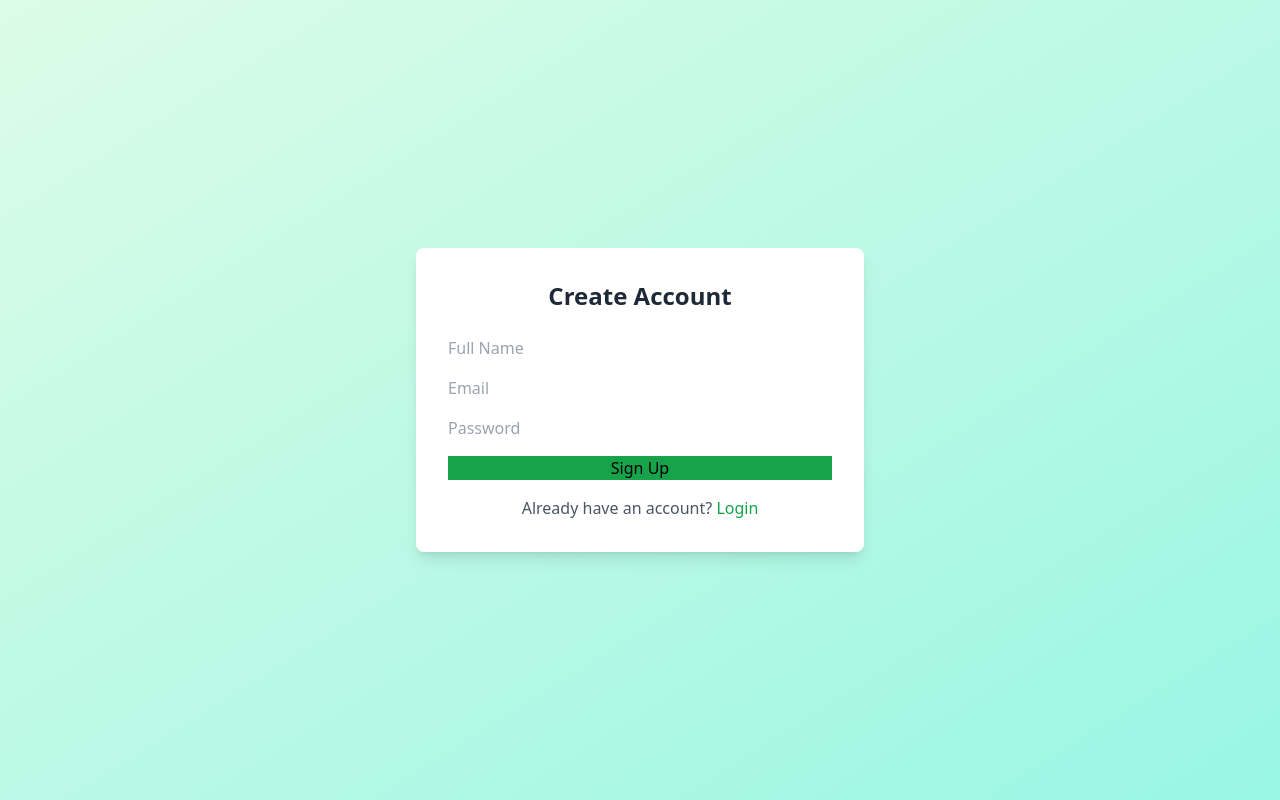
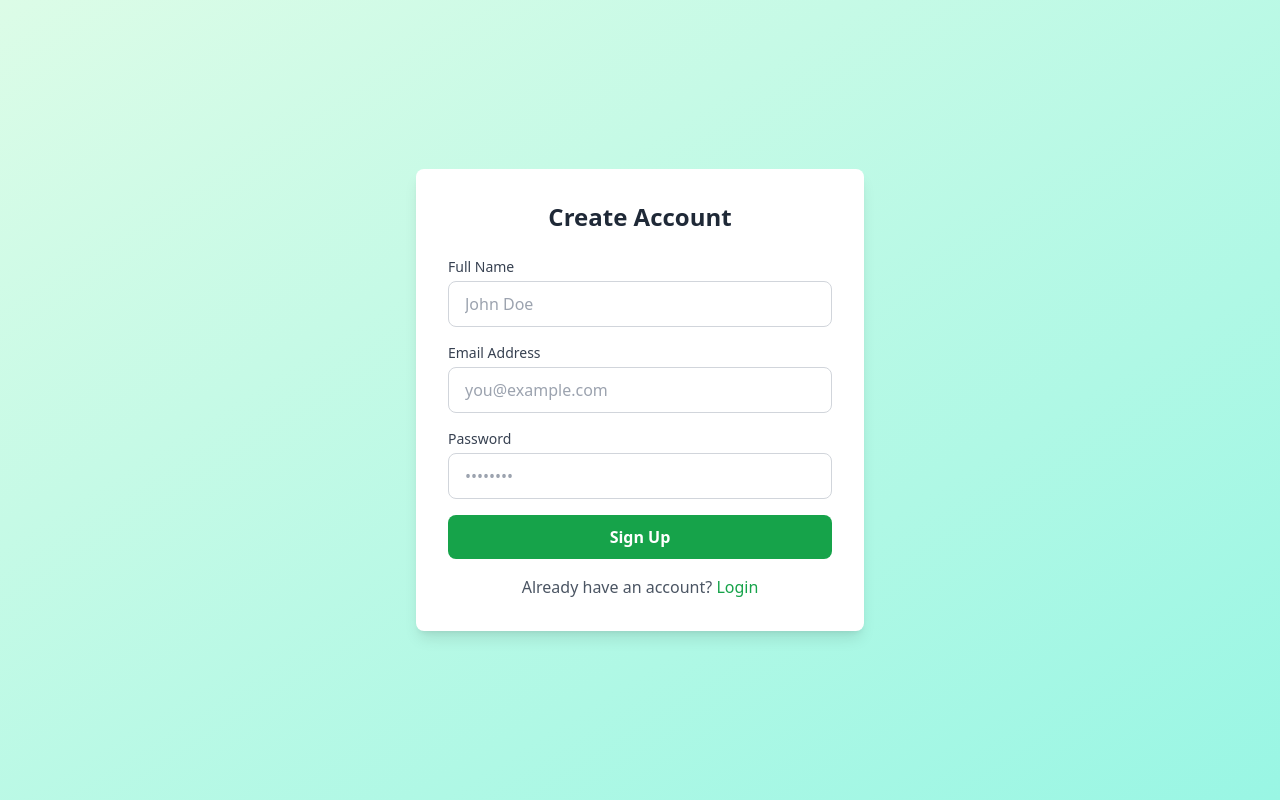
Before and after one commit to m-waqas01/invoiceSys-frontend, a React (Create React App) app: page /signup in a window 1280 px wide. Built offline with nearby package versions, Linux system fonts and the light colour scheme.

Commit message:
first commit

```diff
--- a/src/pages/Auth/Login.js
+++ b/src/pages/Auth/Login.js
@@ -64,29 +64,43 @@ const Login = ({ setToken }) => {
 
         {/* Form */}
         <form onSubmit={submitHandler} className="space-y-4">
-          <div>
-            <label className="block text-sm text-gray-600 mb-1">
+          <div className="space-y-1">
+            <label className="block text-sm font-medium text-gray-700">
               Email Address
             </label>
             <input
               type="email"
               placeholder="you@example.com"
-              className="input"
               value={form.email}
               onChange={(e) => setForm({ ...form, email: e.target.value })}
               required
+              className="
+      w-full px-4 py-2.5 rounded-lg
+      border border-gray-300
+      text-gray-800 placeholder-gray-400
+      focus:outline-none focus:ring-2 focus:ring-blue-500 focus:border-blue-500
+      transition duration-200
+    "
             />
           </div>
 
-          <div>
-            <label className="block text-sm text-gray-600 mb-1">Password</label>
+          <div className="space-y-1">
+            <label className="block text-sm font-medium text-gray-700">
+              Password
+            </label>
             <input
               type="password"
               placeholder="••••••••"
-              className="input"
               value={form.password}
               onChange={(e) => setForm({ ...form, password: e.target.value })}
               required
+              className="
+      w-full px-4 py-2.5 rounded-lg
+      border border-gray-300
+      text-gray-800 placeholder-gray-400
+      focus:outline-none focus:ring-2 focus:ring-blue-500 focus:border-blue-500
+      transition duration-200
+    "
             />
           </div>
 
--- a/src/pages/Auth/Signup.js
+++ b/src/pages/Auth/Signup.js
@@ -35,36 +35,84 @@ const Signup = () => {
         )}
 
         <form onSubmit={submitHandler} className="space-y-4">
+          <div className="space-y-4">
+            {/* Full Name */}
+            <div className="space-y-1">
+              <label className="block text-sm font-medium text-gray-700">
+                Full Name
+              </label>
               <input
                 type="text"
-            placeholder="Full Name"
-            className="input"
+                placeholder="John Doe"
                 value={form.name}
                 onChange={(e) => setForm({ ...form, name: e.target.value })}
                 required
+                className="
+        w-full px-4 py-2.5 rounded-lg
+        border border-gray-300
+        text-gray-800 placeholder-gray-400
+        focus:outline-none focus:ring-2 focus:ring-green-500 focus:border-green-500
+        transition duration-200
+      "
               />
+            </div>
 
+            {/* Email */}
+            <div className="space-y-1">
+              <label className="block text-sm font-medium text-gray-700">
+                Email Address
+              </label>
               <input
                 type="email"
-            placeholder="Email"
-            className="input"
+                placeholder="you@example.com"
                 value={form.email}
                 onChange={(e) => setForm({ ...form, email: e.target.value })}
                 required
+                className="
+        w-full px-4 py-2.5 rounded-lg
+        border border-gray-300
+        text-gray-800 placeholder-gray-400
+        focus:outline-none focus:ring-2 focus:ring-green-500 focus:border-green-500
+        transition duration-200
+      "
               />
+            </div>
 
+            {/* Password */}
+            <div className="space-y-1">
+              <label className="block text-sm font-medium text-gray-700">
+                Password
+              </label>
               <input
                 type="password"
-            placeholder="Password"
-            className="input"
+                placeholder="••••••••"
                 value={form.password}
                 onChange={(e) => setForm({ ...form, password: e.target.value })}
                 required
+                className="
+        w-full px-4 py-2.5 rounded-lg
+        border border-gray-300
+        text-gray-800 placeholder-gray-400
+        focus:outline-none focus:ring-2 focus:ring-green-500 focus:border-green-500
+        transition duration-200
+      "
               />
+            </div>
 
-          <button className="btn-primary w-full bg-green-600 hover:bg-green-700">
+            {/* Button */}
+            <button
+              type="submit"
+              className="
+      w-full py-2.5 rounded-lg
+      bg-green-600 text-white font-semibold
+      hover:bg-green-700
+      focus:outline-none focus:ring-2 focus:ring-green-500 focus:ring-offset-2
+      transition duration-200
+    "
+            >
               Sign Up
             </button>
+          </div>
         </form>
 
         <p className="text-center text-gray-600 mt-4">
--- a/src/pages/Reports.js
+++ b/src/pages/Reports.js
@@ -73,7 +73,7 @@ const Reports = () => {
 
       {/* Outstanding Invoices */}
       <div className="bg-white shadow rounded-xl overflow-x-auto">
-        <h3 className="text-lg font-semibold mb-4">Outstanding Invoices</h3>
+        <h3 className="text-lg font-semibold mb-4 p-6">Outstanding Invoices</h3>
         {outstanding.length === 0 ? (
           <p className="text-gray-500">No outstanding invoices</p>
         ) : (
```
Lines whose indentation alone changed are shown as unchanged.
